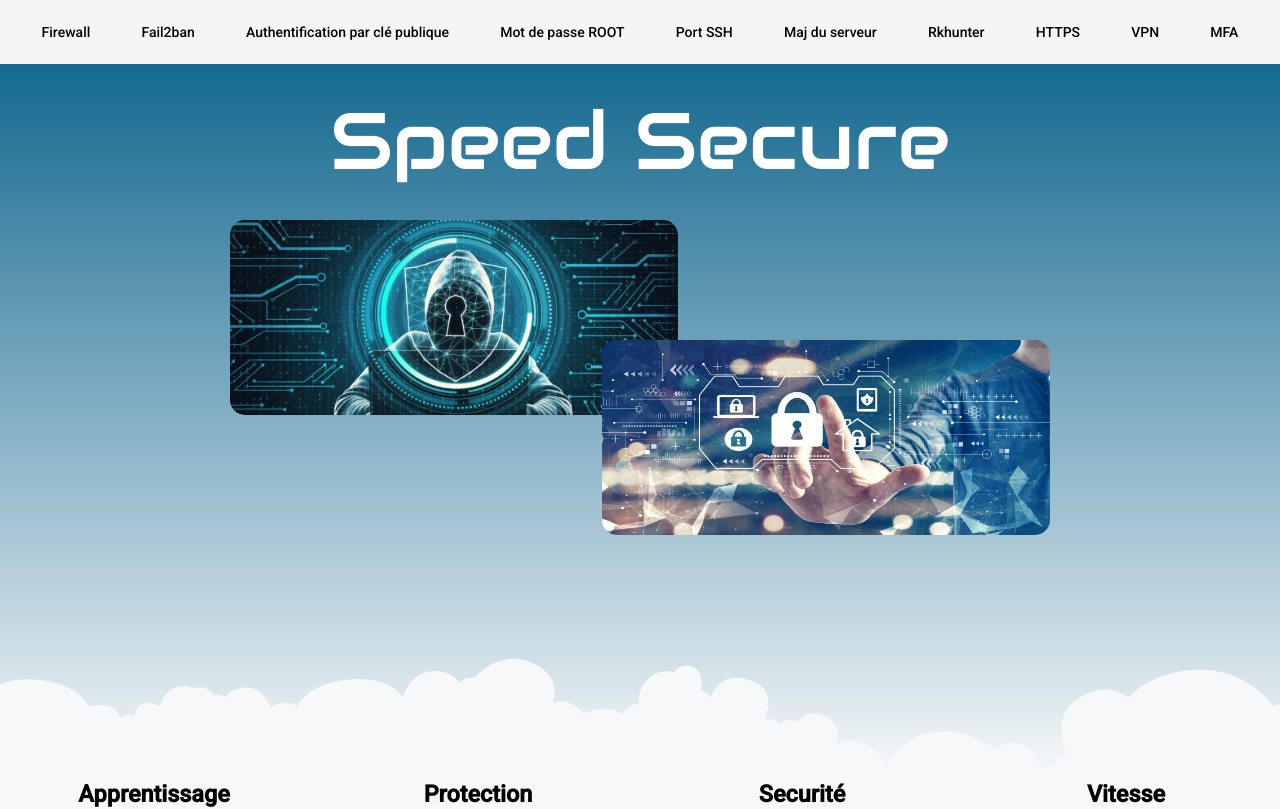
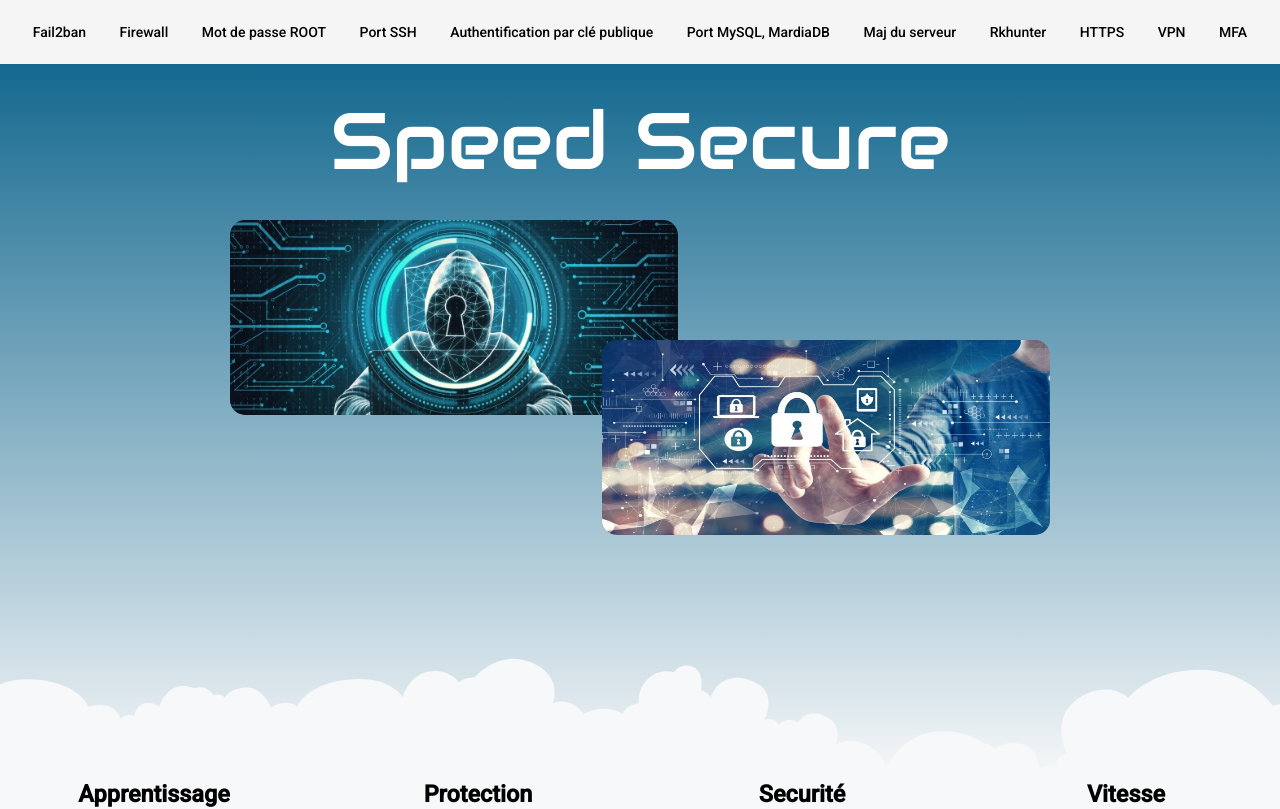
Before and after one commit to Clemclem62/speedsecure, an Angular app: page / in a window 1280 px wide. Shown: the top 809 px of the page. Built offline with nearby package versions, Linux system fonts and the light colour scheme.

Commit message:
img fixed

```diff
--- a/src/app/content/content.component.html
+++ b/src/app/content/content.component.html
@@ -86,7 +86,7 @@
       <div class="trait_dessus"></div>
 
       <div class="c-block">
-        <div class="target-navbar" id="motd">
+        <div class="target-navbar" id="mysql">
           <h2 class="titre-de-fonction" style="opacity: {{text6}}">Modifier le port Mysql/MariaDB</h2>
         </div>
         <img class="ajustement-image" src="assets/images/mysql-mariadb.png">
--- a/src/app/navbar/navbar.component.html
+++ b/src/app/navbar/navbar.component.html
@@ -1,15 +1,16 @@
 <div class="ecran-grand">
   <mat-toolbar id="top" class="sticky">
+    <a (click)="scrollTo('fail2ban')">Fail2ban</a>
     <a (click)="scrollTo('firewall')">Firewall</a>
-    <a (click)="scrollTo('fail2ban')">Fail2ban</a>
-    <a (click)="scrollTo('cle')">Authentification par clé publique</a>
     <a (click)="scrollTo('root')">Mot de passe ROOT</a>
     <a (click)="scrollTo('ssh')">Port SSH</a>
+    <a (click)="scrollTo('cle')">Authentification par clé publique</a>
+    <a (click)="scrollTo('mysql')">Port MySQL, MardiaDB</a>
     <a (click)="scrollTo('maj')">Maj du serveur</a>
     <a (click)="scrollTo('rkhunter')">Rkhunter</a>
     <a (click)="scrollTo('https')">HTTPS</a>
     <a (click)="scrollTo('vpn')">VPN</a>
-    <a (click)="scrollTo('fail2ban')">MFA</a>
+    <a (click)="scrollTo('mfa')">MFA</a>
   </mat-toolbar>
 </div>
 
```
